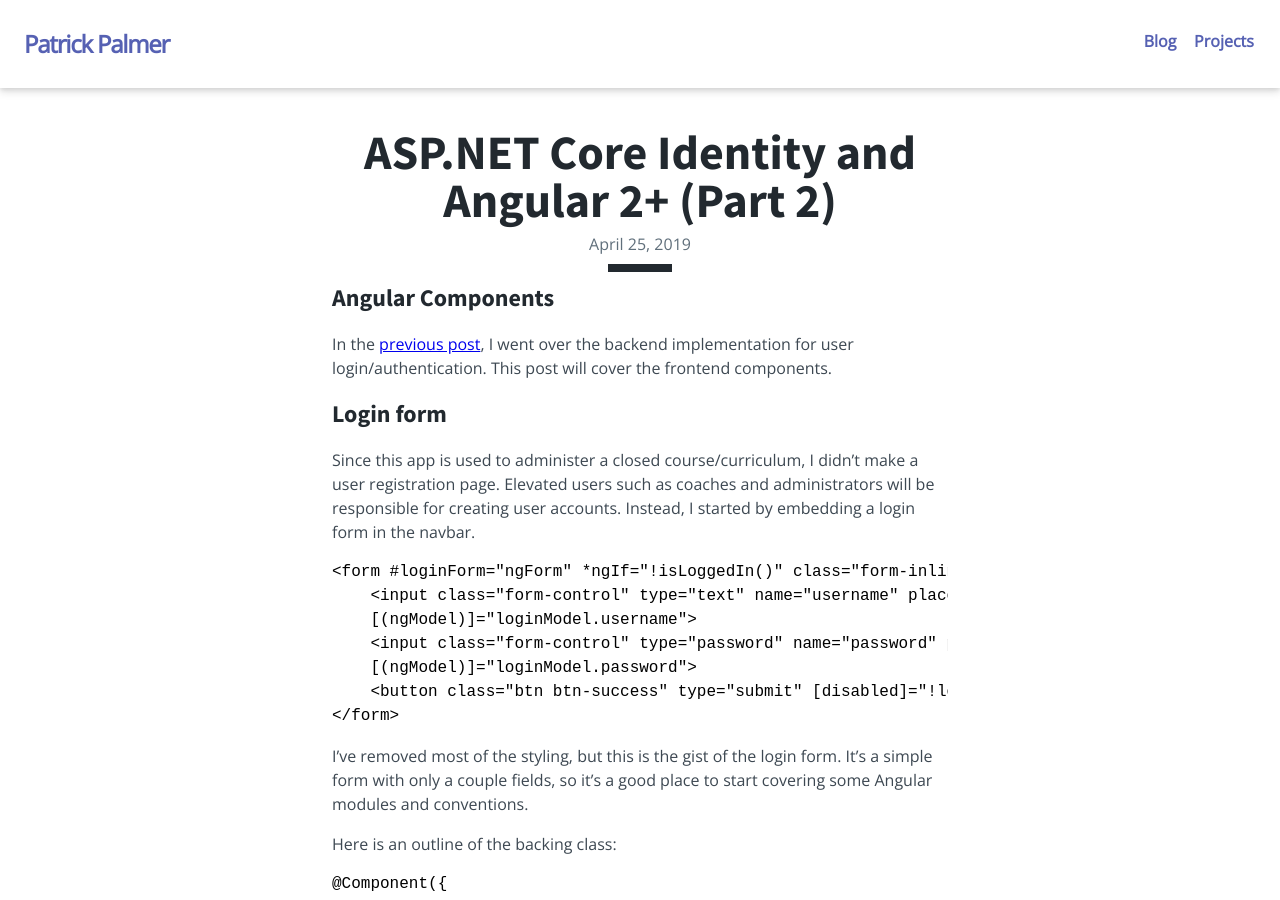
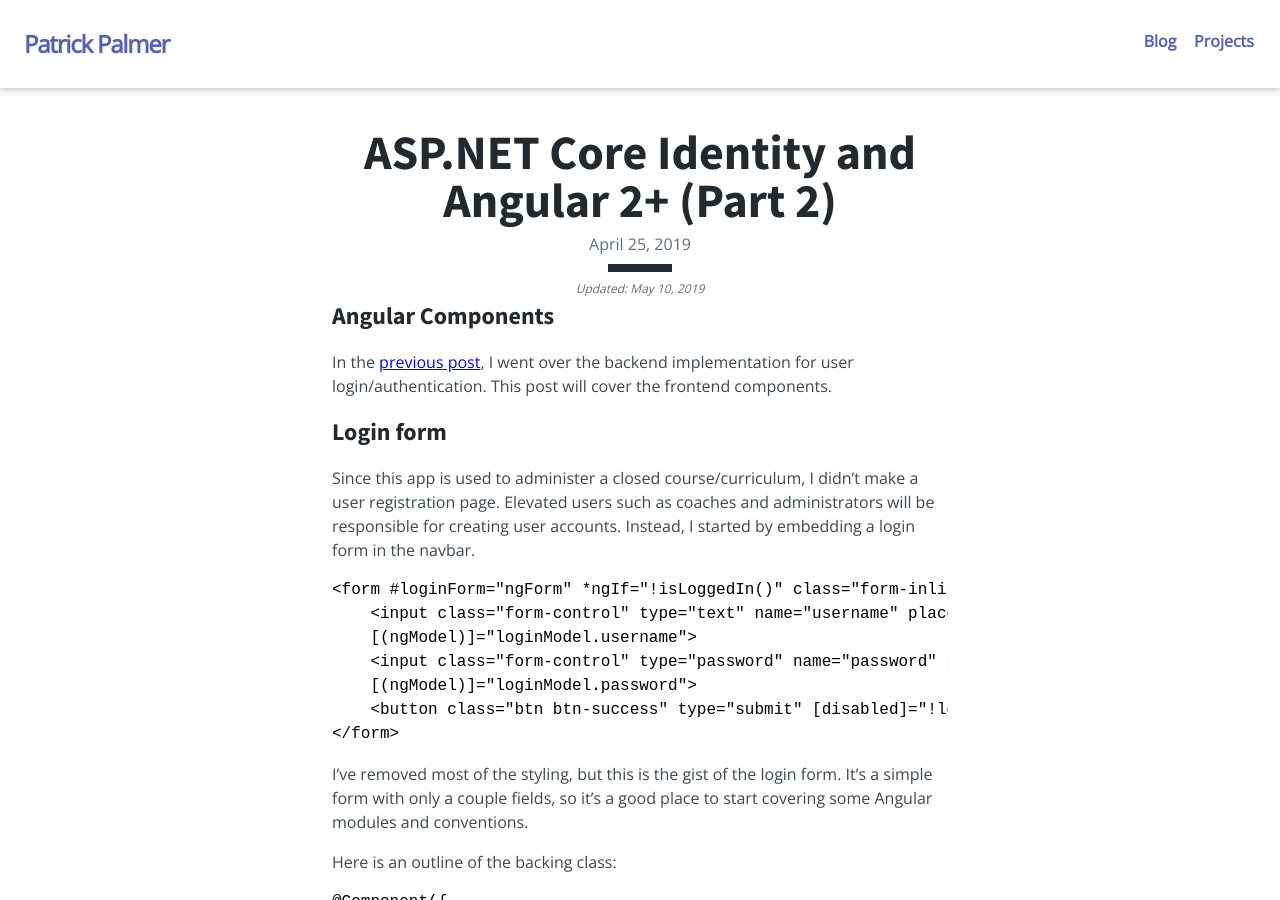
Before and after one commit to ppalms/ppalms.github.io, a Jekyll site: the page built from _posts/2019-04-25-dotnet-identity-angular-part-2.md, in a window 1280 px wide and 900 px high. Built offline with Jekyll 4.4.1, drawn with Linux system fonts in a browser that asks for light colours.

Commit message:
Add updated date to blog post layout

```diff
--- a/_layouts/post.html
+++ b/_layouts/post.html
@@ -8,6 +8,11 @@
         <div class="border-solid border-black w-16 border-t-0 sm:border-t-4 md:border-t-8 sm:mb-2 sm:mt-1"></div>
     </div>
     <div class="text-sm sm:text-left sm:text-base">
+        {% if page.updated %}
+        <div class="text-xs text-center text-grey-darker">
+            <i>Updated: {{ page.updated | date: '%B %d, %Y' }}</i>
+        </div>
+        {% endif %}
         {{ content }}
     </div>
 </section>
```
